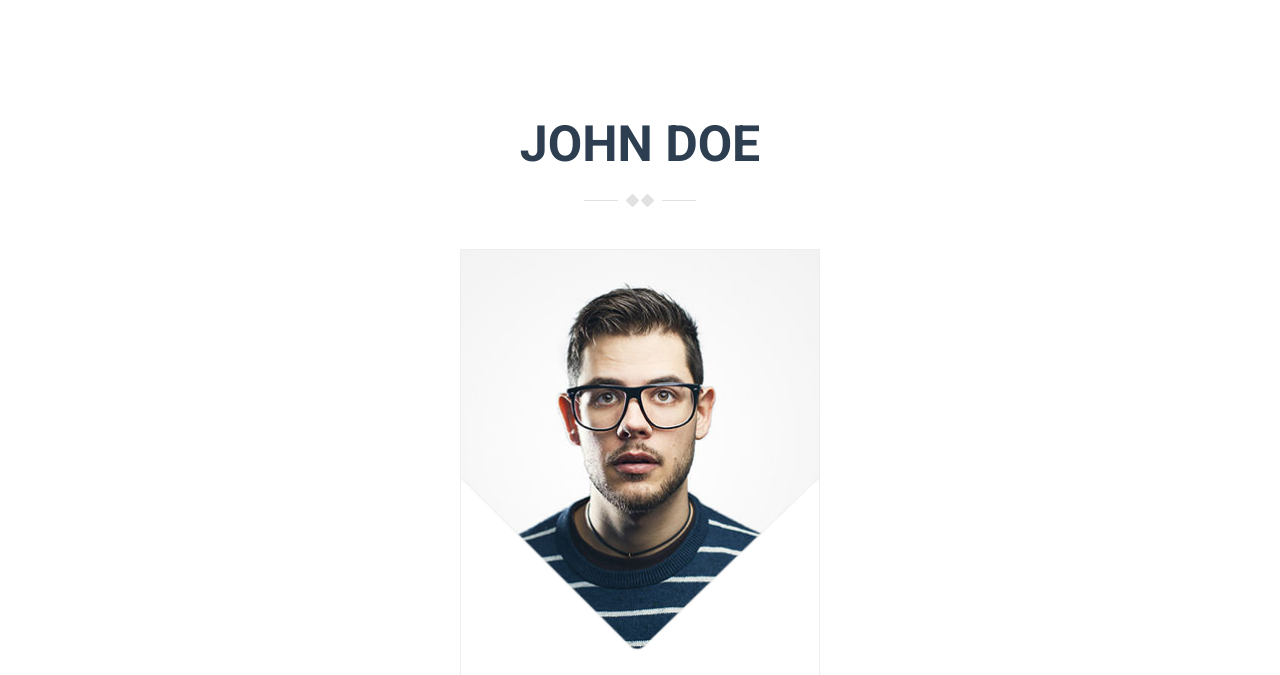
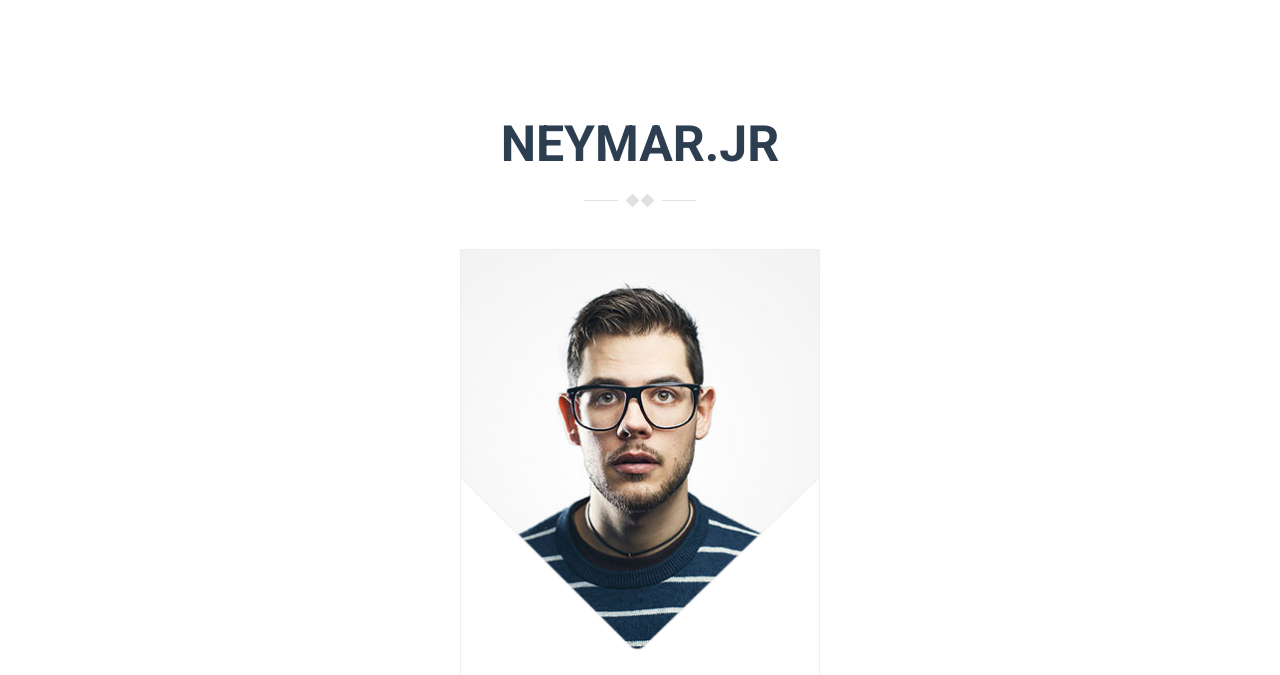
Before and after one commit to xxbbgun/2020M4_02, a plain HTML site: page mod-iamx/index.html in a window 1280 px wide. Shown: the part 63-738 px from the top of the page. Drawn offline with Linux system fonts and the light colour scheme; some packages are replaced by stand-ins of ours; a script that the page names is missing.

Commit message:
Neymar.JR
Neymar.JR

```diff
--- a/mod-iamx/index.html
+++ b/mod-iamx/index.html
@@ -72,7 +72,7 @@
     <!-- About Section -->
     <section id="about" class="about-section section-padding">
       <div class="container">
-        <h2 class="section-title wow fadeInUp">John Doe</h2>
+        <h2 class="section-title wow fadeInUp">Neymar.JR</h2>
 
         <div class="row">
 
```
